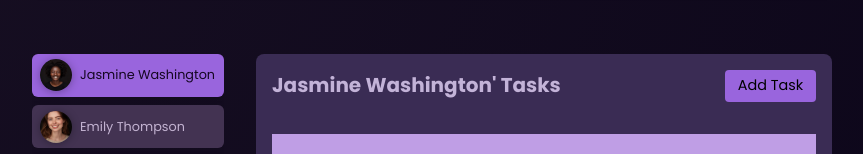
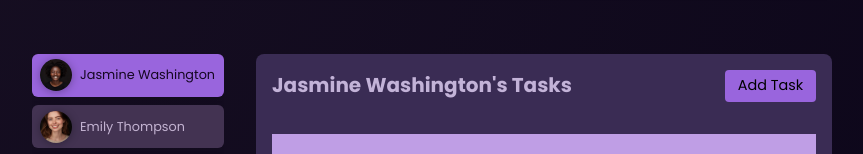
Before and after one commit to senadzukorlic/angular_course, an Angular app: page / in a window 1280 px wide. Both pictures are taken after a click on the button "Jasmine Washington". Shown: the part 234-388 px from the top of the page, without its empty margins (208-1071 px from the left). Built offline with nearby package versions, Linux system fonts and the light colour scheme.

Commit message:
written simple explanations

```diff
--- a/src/app/tasks/tasks.component.html
+++ b/src/app/tasks/tasks.component.html
@@ -4,7 +4,7 @@
 
 <section id="tasks">
   <header>
-    <h2>{{ name }}' Tasks</h2>
+    <h2>{{ name }}'s Tasks</h2>
     <menu><button (click)="onStartAddTask()">Add Task</button></menu>
   </header>
   <ul>
--- a/src/app/tasks/tasks.component.ts
+++ b/src/app/tasks/tasks.component.ts
@@ -1,9 +1,9 @@
 import { Component, EventEmitter, Input, Output, output } from '@angular/core';
 import { TaskComponent } from './task/task.component';
-import { AddTaskComponent } from './add-task/add-task.component';
+import { NewTaskComponent } from './new-task/new-task.component';
 @Component({
   selector: 'app-tasks',
-  imports: [TaskComponent, AddTaskComponent],
+  imports: [TaskComponent, NewTaskComponent],
   templateUrl: './tasks.component.html',
   styleUrl: './tasks.component.css',
 })
@@ -11,6 +11,7 @@ export class TasksComponent {
   @Input({ required: true }) userId!: string;
   @Input({ required: true }) name!: string;
   isAddingTask = false;
+
   tasks = [
     {
       id: 't1',
```
Also changed, not shown: src/app/tasks/add-task/add-task.component.ts (deleted, +0 -11 lines), src/app/tasks/new-task/new-task.component.ts (added, +9 -0 lines), src/app/user/user.component.ts (+2 -18 lines), src/app/tasks/new-task/new-task.component.css (added), src/app/tasks/new-task/new-task.component.html (renamed from src/app/tasks/add-task/add-task.component.html).
